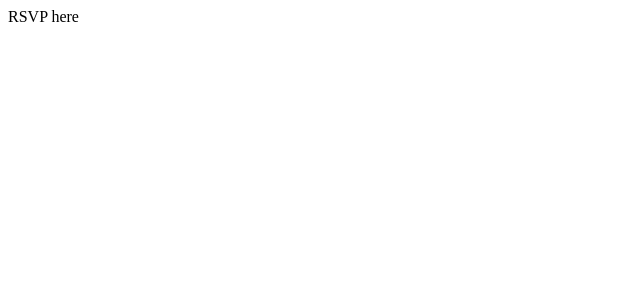
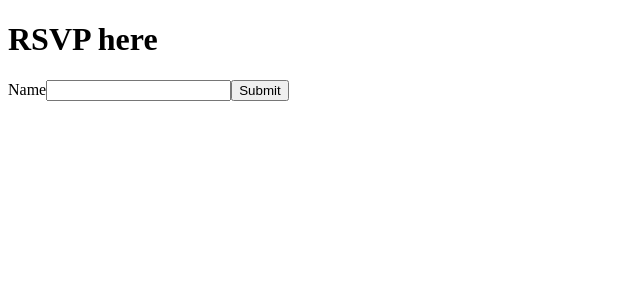
Before and after one commit to yonasstephen/yonasyulin, a Next.js app: page /rsvp in a window 1280 px wide. Shown: the top 300 px of the page, without its empty margins (0-640 px from the left). Built offline with nearby package versions, Linux system fonts and the light colour scheme.

Commit message:
Add Google Sheet integration to RSVP form submission

```diff
--- a/pages/rsvp.js
+++ b/pages/rsvp.js
@@ -1,4 +1,63 @@
+import { withFormik } from 'formik';
+
+const formURL = 'https://script.google.com/macros/s/AKfycby7BDqLK2YNyaksP4ypUfLtnLN2rx9RpySq44Wscv1ZF-I8E3Q/exec'
+
+const InnerForm = ({
+  errors,
+  touched,
+  values,
+  handleBlur,
+  handleChange,
+  handleSubmit,
+  isSubmitting
+}) => (
+  <form onSubmit={handleSubmit}>
+    <label htmlFor='name'>Name</label>
+    <input
+      type='text'
+      id='name'
+      name='name'
+      onChange={handleChange}
+      onBlur={handleBlur}
+      value={values.name}
+    />
+    {touched.name && errors.name && <div>{errors.name}</div>}
+    <button type='submit' disabled={isSubmitting}>Submit</button>
+  </form>
+)
+
+const getFormData = object => Object.keys(object).reduce((formData, key) => {
+    formData.append(key, object[key]);
+    return formData;
+}, new FormData());
+
+const RSVPForm = withFormik({
+  mapPropsToValues: props => ({name: ''}),
+  validate: (values, props) => {
+    const errors = {};
+    if (!values.name) {
+      errors.name = 'Required';
+    }
+    return errors;
+  },
+  handleSubmit: (
+    values,
+    {
+      props,
+      setSubmitting,
+      setErrors
+    }
+  ) => {
+    // do form submission here
+    console.log(values)
+    fetch(formURL, { method: 'POST', body: getFormData(values)})
+      .then(res => console.log('Success: ', res))
+      .catch(err => console.log('Err: ', err))
+  }
+})(InnerForm)
+
 export default () =>
   <div>
-    RSVP here
+    <h1>RSVP here</h1>
+    <RSVPForm />
   </div>
```
